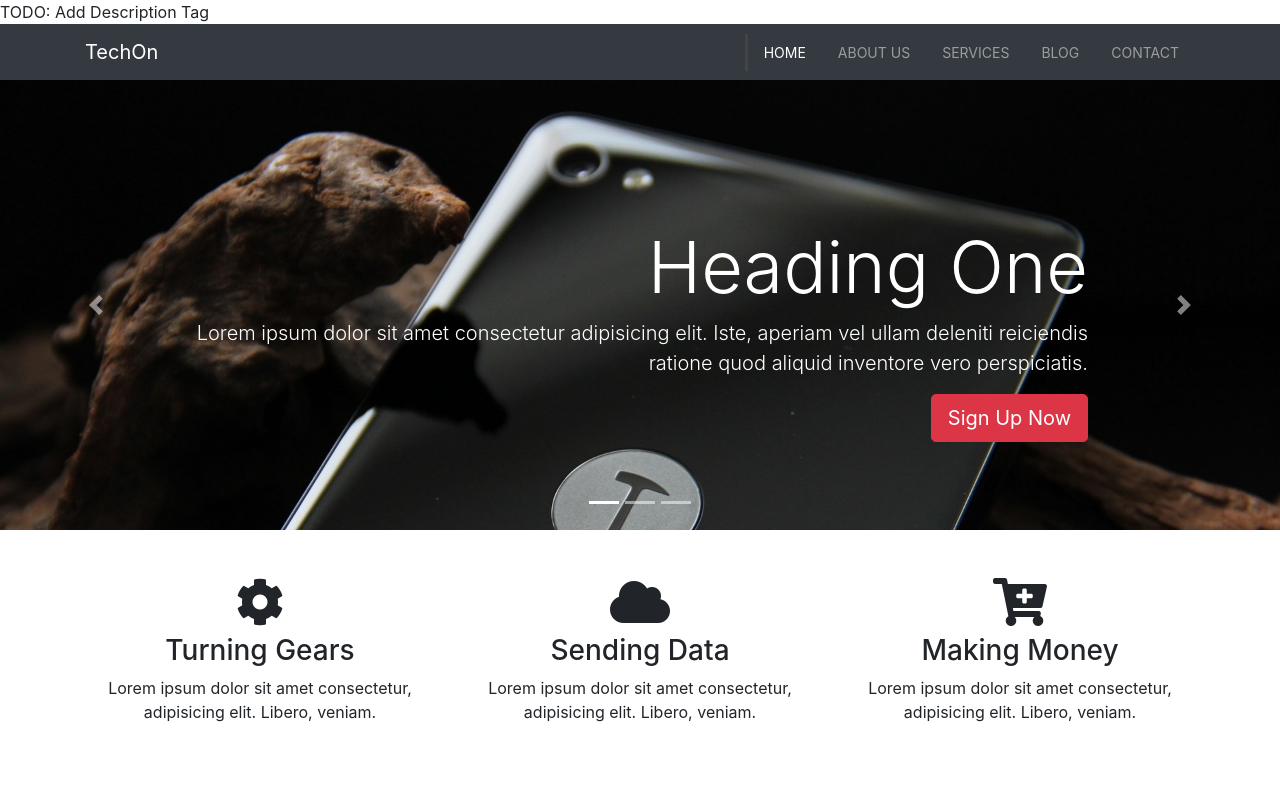
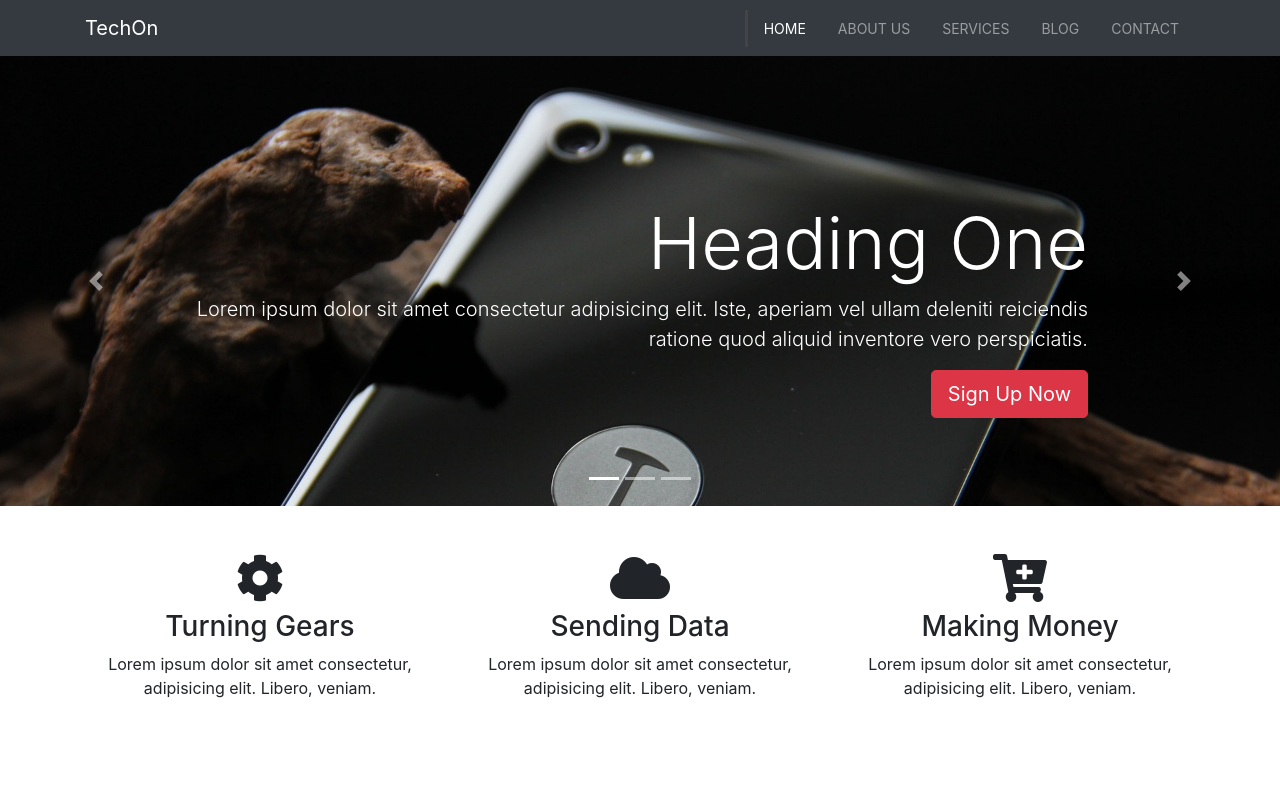
Before and after one commit to Bdevn/techon, a plain HTML site: page index.html in a window 1280 px wide. Shown: the top 786 px of the page. Drawn offline with nearby package versions, Linux system fonts and the light colour scheme; some packages are replaced by stand-ins of ours; a script that the page names is missing.

Commit message:
Rm TODO from Head

```diff
--- a/index.html
+++ b/index.html
@@ -5,7 +5,6 @@
   <meta charset="UTF-8">
   <meta name="viewport" content="width=device-width, initial-scale=1.0">
   <meta http-equiv="X-UA-Compatible" content="ie=edge">
-  TODO: Add Description Tag
   <link rel="stylesheet" href="https://use.fontawesome.com/releases/v5.0.13/css/all.css" integrity="sha384-DNOHZ68U8hZfKXOrtjWvjxusGo9WQnrNx2sqG0tfsghAvtVlRW3tvkXWZh58N9jp"
     crossorigin="anonymous">
   <link rel="stylesheet" href="https://stackpath.bootstrapcdn.com/bootstrap/4.1.1/css/bootstrap.min.css" integrity="sha384-WskhaSGFgHYWDcbwN70/dfYBj47jz9qbsMId/iRN3ewGhXQFZCSftd1LZCfmhktB"
```
